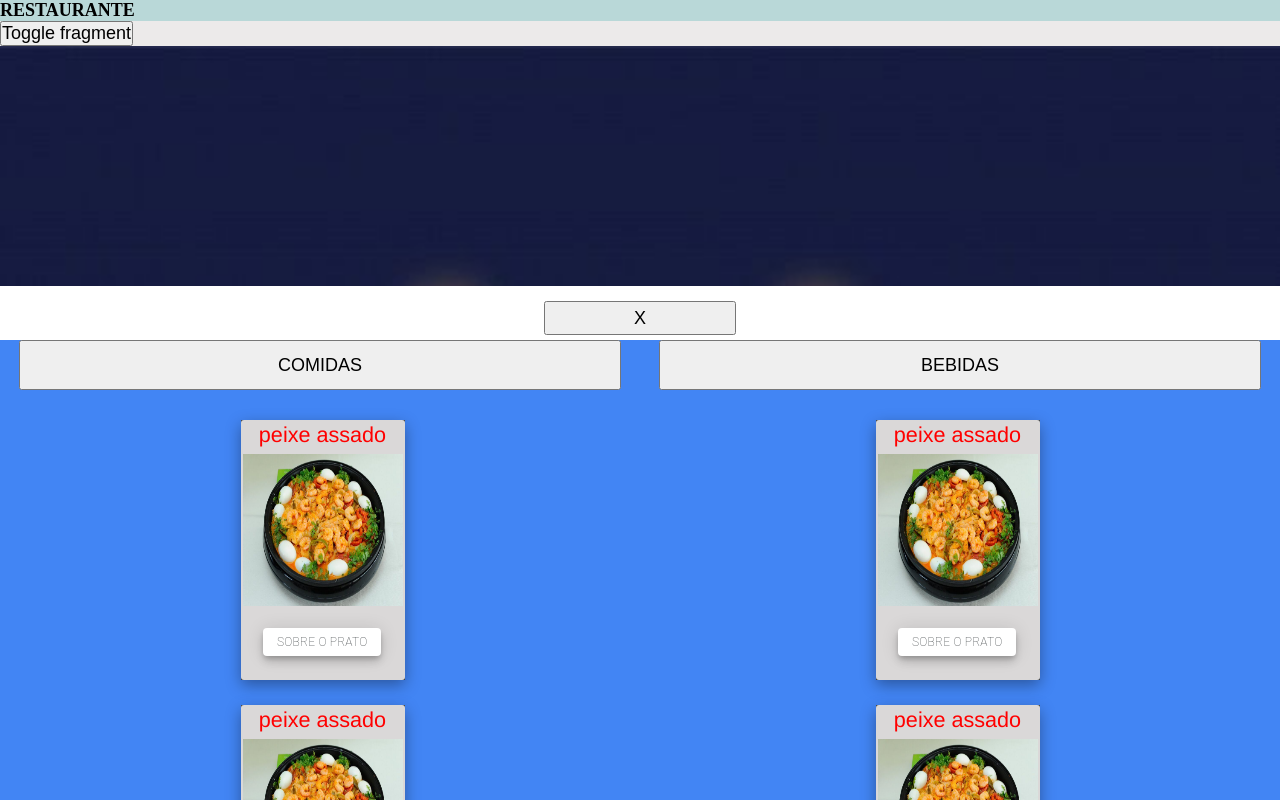
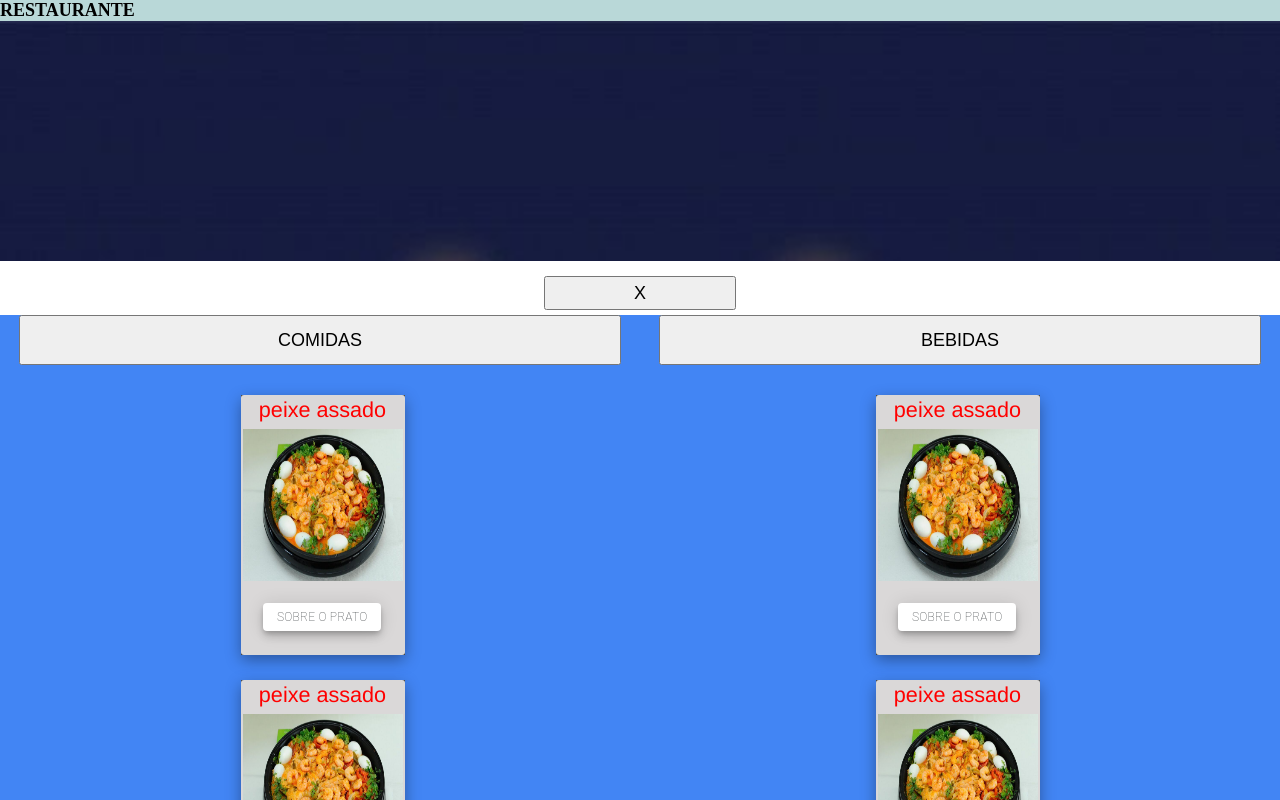
Before and after one commit to Evanjr73/CABANA, a React (Vite) app: page / in a window 1280 px wide. Shown: the top 800 px of the page. Built offline with nearby package versions, Linux system fonts and the light colour scheme.

Commit message:
comitar o buton

```diff
--- a/src/pages/home/home.jsx
+++ b/src/pages/home/home.jsx
@@ -65,7 +65,7 @@ function Home() {
                   <div className="App">
 
                         {showFragment && <Nav></Nav>}
-                        <button onClick={handleClick}>Toggle fragment</button>
+                        {/* <button onClick={handleClick}>Toggle fragment</button> */}
                   </div>
                   <div id="containerHome">
                         <div>
```
